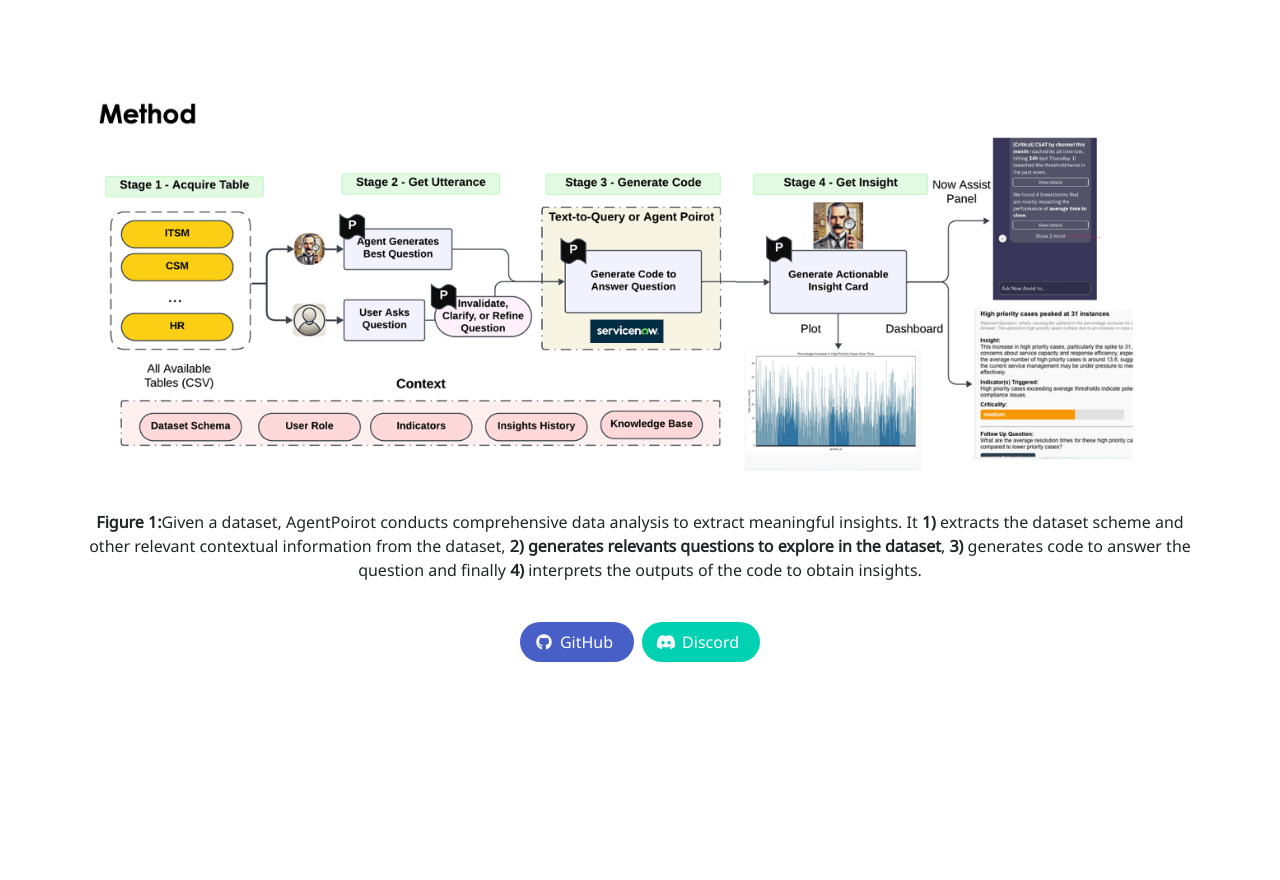
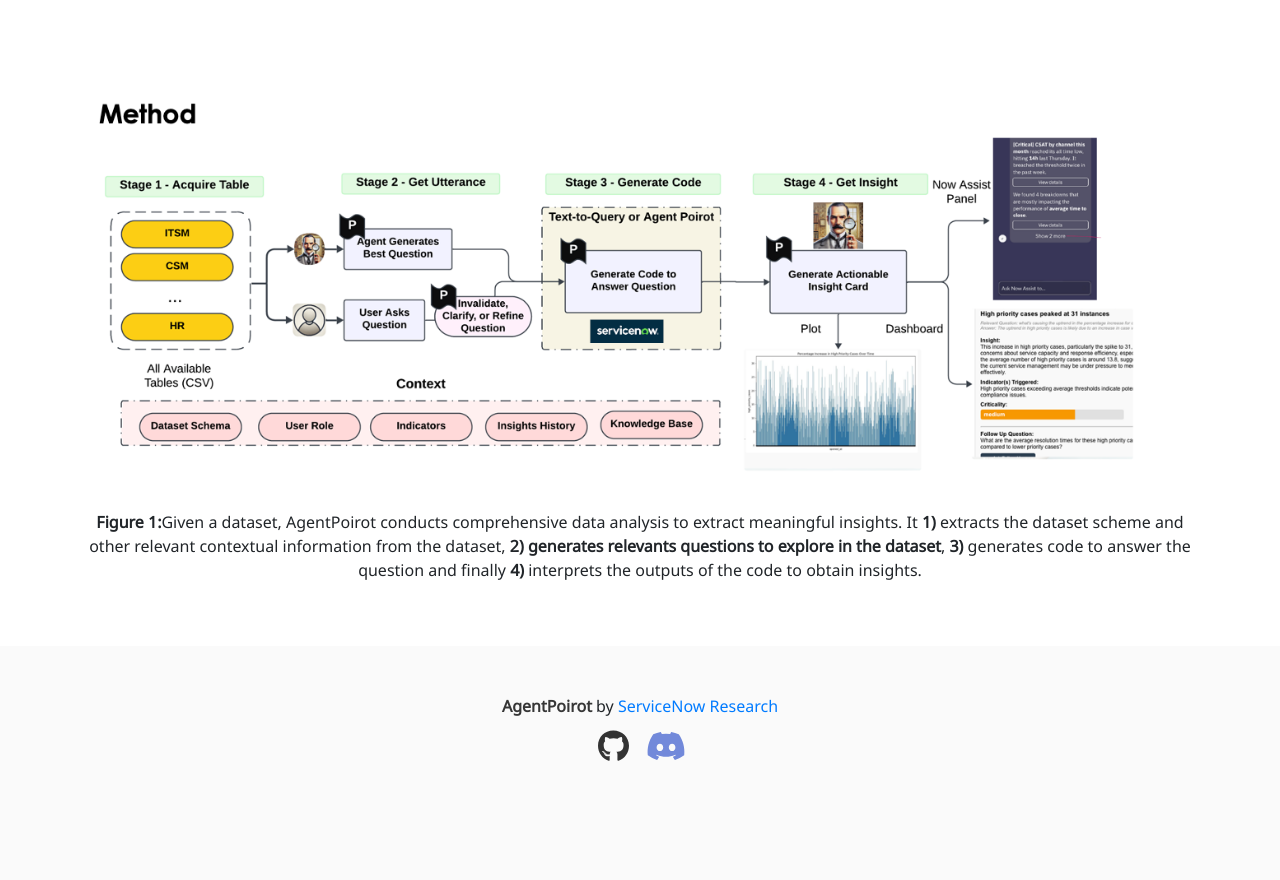
Before and after one commit to agentpoirot/agentpoirot.github.io, a plain HTML site: page index.html in a window 1280 px wide. Shown: the part 378-1258 px from the top of the page. Before the commit the page ends 1088 px from the top, so only its background shows below. Drawn offline with nearby package versions, Linux system fonts and the light colour scheme; some icons are missing; a web font is replaced by a local one.

Commit message:
Update index.html

```diff
--- a/index.html
+++ b/index.html
@@ -242,28 +242,25 @@
         </div>
       </div>
       <!-- Abstract -->
-  <!-- </section>
+   </section>
 
-  <section class="section"></section> -->
-    <div class="container is-max-desktop has-text-centered">
-      <div class="buttons is-centered">
-        <a href="https://github.com/ServiceNow/agent-poirot" target="_blank" class="button is-link is-rounded">
-          <span class="icon">
-            <i class="fab fa-github"></i>
-          </span>
-          <span>GitHub</span>
+   <footer class="footer">
+    <div class="content has-text-centered">
+      <p>
+        <strong>AgentPoirot</strong> by <a href="https://github.com/ServiceNow" style="color: #007bff;">ServiceNow Research</a>
+      </p>
+      <p>
+        <!-- GitHub Icon -->
+        <a class="icon" href="https://github.com/ServiceNow/agent-poirot" style="font-size: 2em; color: #333;">
+          <i class="fab fa-github"></i>
         </a>
-        <a href="https://discord.com/invite/M7FHPetW4g" target="_blank" class="button is-primary is-rounded">
-          <span class="icon">
-            <i class="fab fa-discord"></i>
-          </span>
-          <span>Discord</span>
+        <!-- Discord Icon -->
+        <a class="icon" href="https://discord.com/invite/M7FHPetW4g" style="font-size: 2em; color: #7289da; margin-left: 1.5rem;">
+          <i class="fab fa-discord"></i>
         </a>
-      </div>
+      </p>
     </div>
-  </section>
-
-
+</footer>
 </body>
 
 </html>
```
